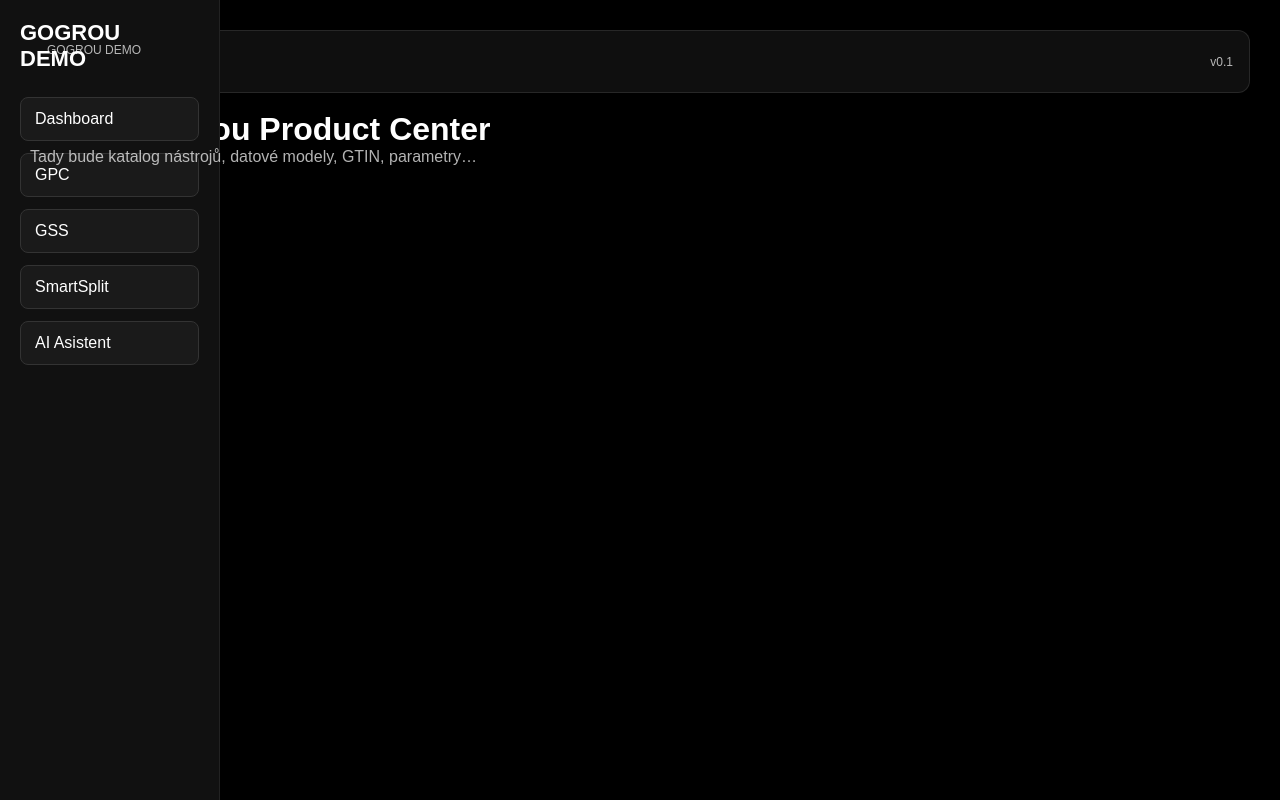
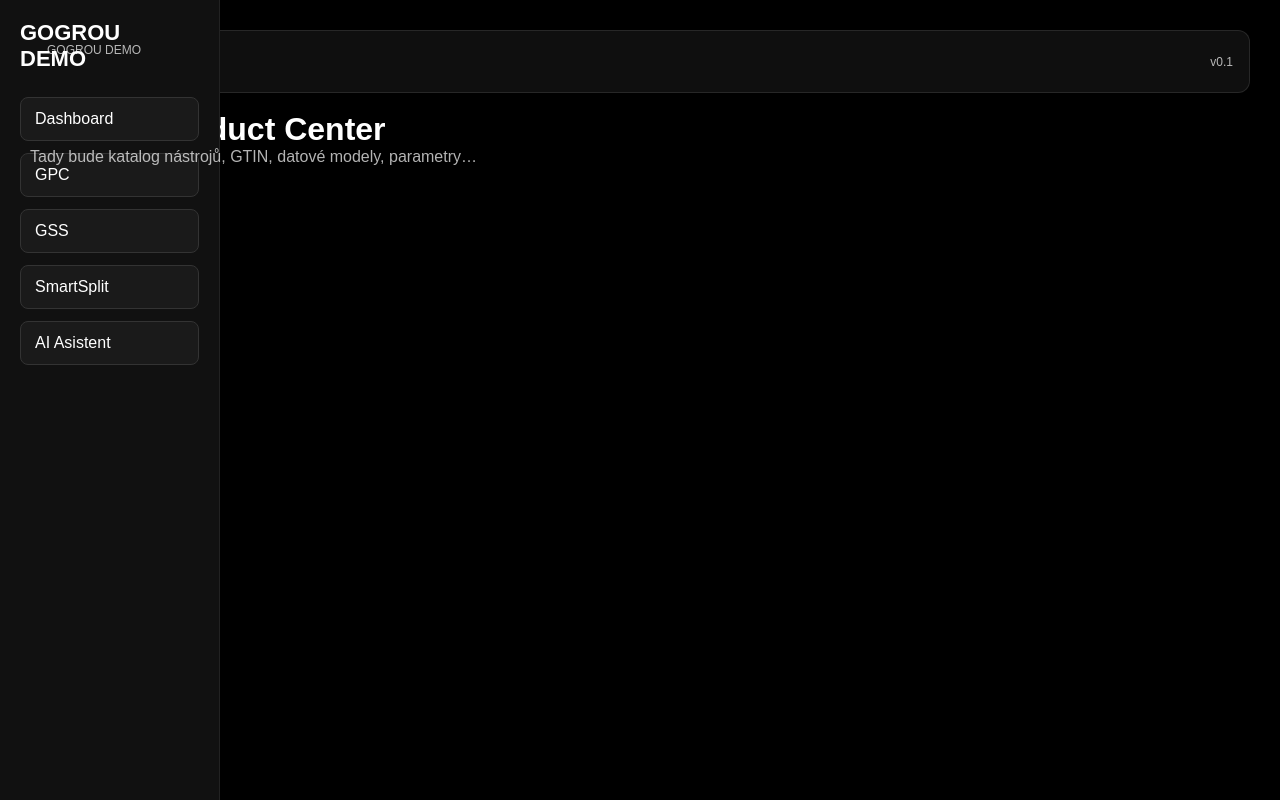
Before and after one commit to gogrou-app/gogrou-demo, a Next.js app: page /gpc in a window 1280 px wide. Built offline with nearby package versions, Linux system fonts and the light colour scheme.

Commit message:
fix: hard reset gpc page client error

```diff
--- a/app/gpc/page.js
+++ b/app/gpc/page.js
@@ -17,9 +17,9 @@ export default function GpcPage() {
     <div style={{ padding: 30, color: "white" }}>
       <ContextHeader />
 
-      <h1>GPC – Gogrou Product Center</h1>
+      <h1>Gogrou Product Center</h1>
       <p style={{ opacity: 0.7 }}>
-        Tady bude katalog nástrojů, datové modely, GTIN, parametry…
+        Tady bude katalog nástrojů, GTIN, datové modely, parametry…
       </p>
     </div>
   );
```
